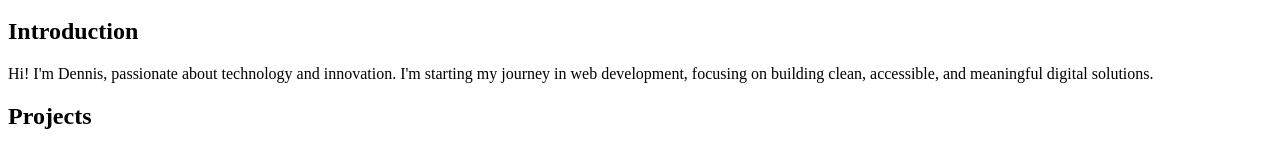
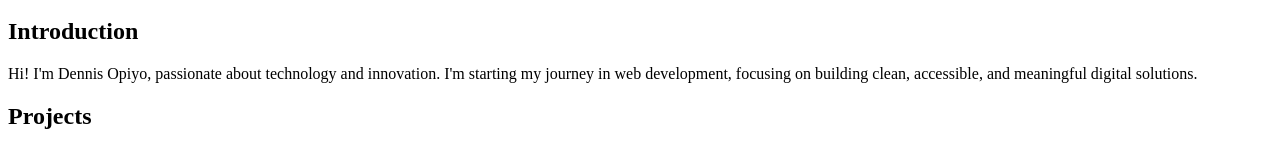
Before and after one commit to Opizzey/My_First_Portfolio, a plain HTML site: page portfolio/index.html in a window 1280 px wide. Shown: the part 188-340 px from the top of the page. Drawn offline with Linux system fonts and the light colour scheme.

Commit message:
edit file comtnts for punctuation

```diff
--- a/portfolio/index.html
+++ b/portfolio/index.html
@@ -25,7 +25,7 @@
     <section id="introduction">
         <h2>Introduction</h2>
         <p>
-            Hi! I'm Dennis, passionate about technology and innovation. I'm starting my journey in web development,
+            Hi! I'm Dennis Opiyo, passionate about technology and innovation. I'm starting my journey in web development,
             focusing on building clean, accessible, and meaningful digital solutions.
         </p>
     </section>
```
